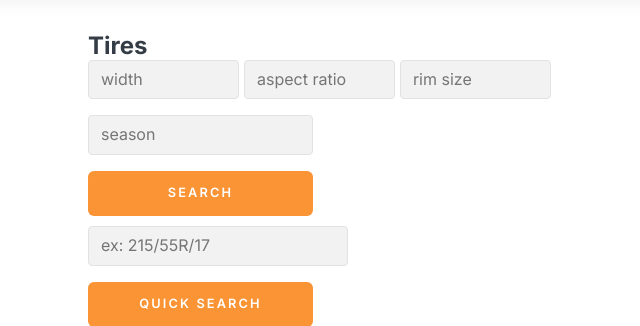
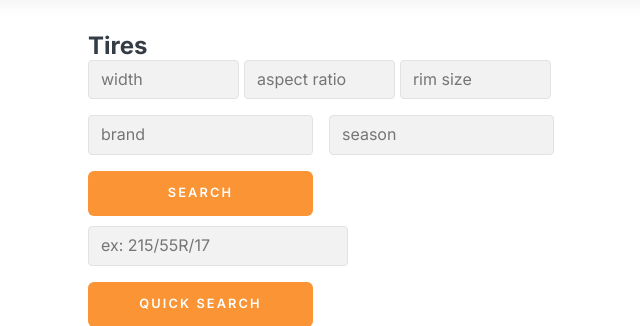
Before and after one commit to zsiskos/roadstartire, a Django app: page /tires/ in a window 1280 px wide. Shown: the part 72-398 px from the top of the page, without its empty margins (102-742 px from the left). Run offline with Django 3.2, Linux system fonts and the light colour scheme; the visitor is signed in with stand-in values (Sample User, id 1); some libraries are stand-ins or nearby versions.

Commit message:
add brand back in

```diff
--- a/main_app/templates/tire_list.html
+++ b/main_app/templates/tire_list.html
@@ -11,6 +11,7 @@
       <input name="aspect_ratio" id="id_q" type="text" class="form-control tire-size-input" placeholder="aspect ratio"/>
       <input name="rim_size" id="id_q" type="text" class="form-control tire-size-input" placeholder="rim size"/>
     </div>
+    <input name="brand" id="id_q" type="text" class="form-control tire-detail-input" placeholder="brand" />
     <input name="season" id="id_q" type="text" class="form-control tire-detail-input season-input" placeholder="season" />
     <button class="order-btn-filled" type="submit" style="grid-column-start: 1;">Search</button>
   </form>
```
